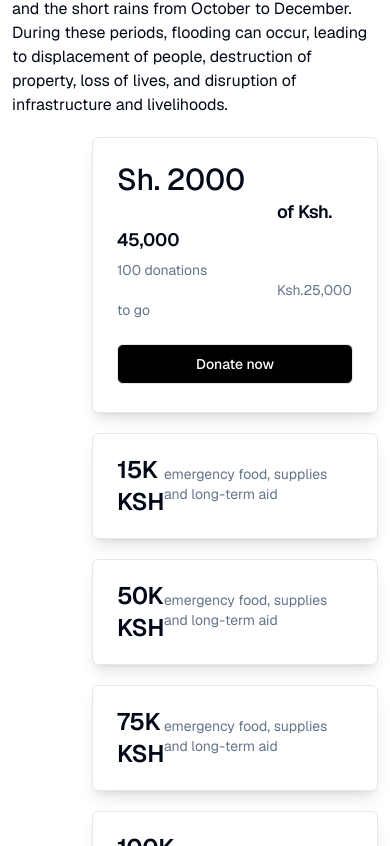
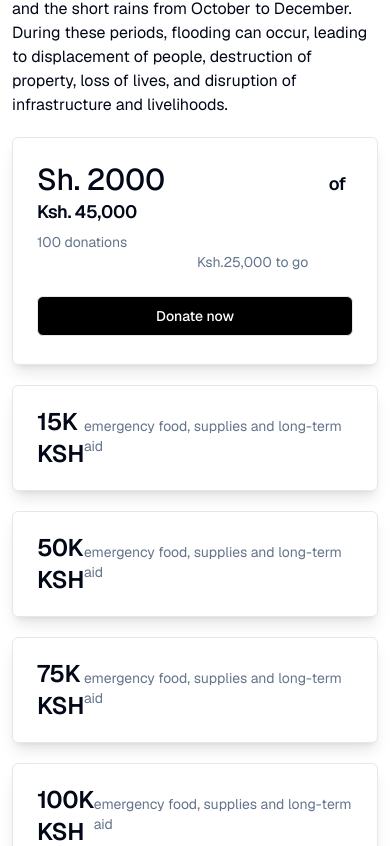
Before and after one commit to digital-explorers-2/philanthro-link, a Next.js app: page /donationDetails in a window 390 px wide. Shown: the part 1398-2244 px from the top of the page. Built offline with nearby package versions, Linux system fonts and the light colour scheme.

Commit message:
style: change the margin for smaller devices

```diff
--- a/app/donationDetails/page.tsx
+++ b/app/donationDetails/page.tsx
@@ -83,7 +83,7 @@ return(
                 <p>During these periods, flooding can occur, leading to displacement of people, destruction of property, loss of lives, and disruption of infrastructure and livelihoods. </p>
             </div>
             </div>
-            <div className="ml-20">
+            <div className="md:ml-20 ">
             <Card className="my-5 shadow-lg rounded-md">
             <CardHeader>
                 <CardTitle className="text-lg font-semibold"><span className="text-3xl font-medium">Sh. 2000</span> <span className="ml-40">of Ksh. 45,000</span></CardTitle>
```
